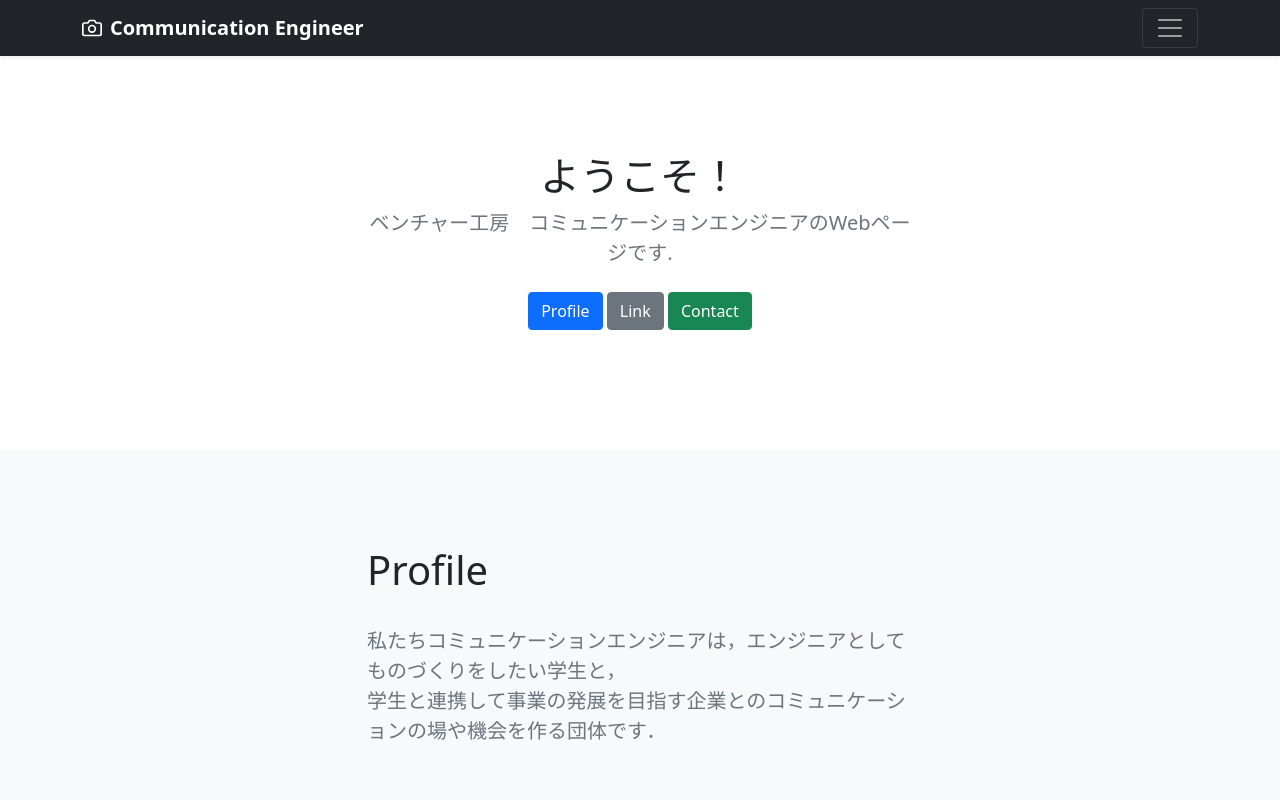
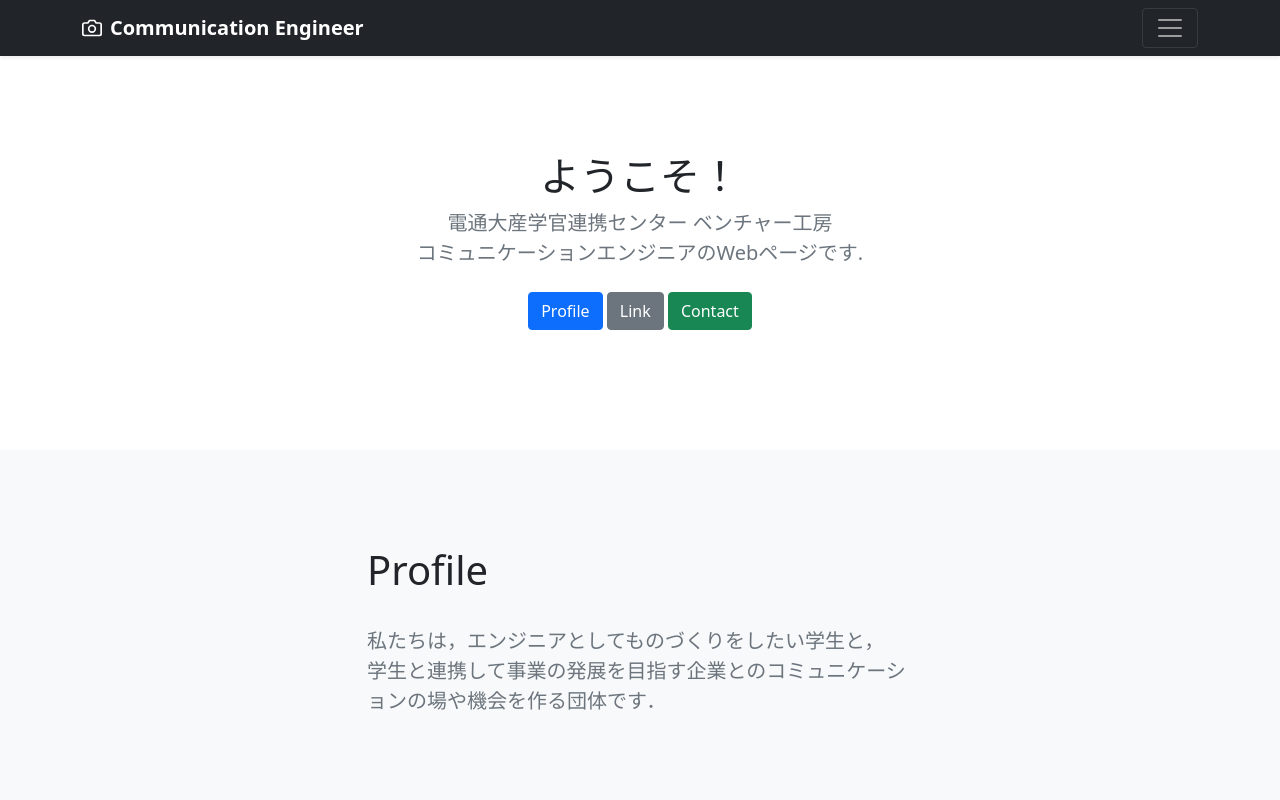
Before and after one commit to communicationengineer/communicationengineer.github.io, a plain HTML site: page index.html in a window 1280 px wide. Shown: the top 800 px of the page. Drawn offline with Linux system fonts and the light colour scheme.

Commit message:
Update index.html

```diff
--- a/index.html
+++ b/index.html
@@ -70,7 +70,8 @@
     <div class="row py-lg-5">
       <div class="col-lg-6 col-md-8 mx-auto">
         <h1 class="fw-light">ようこそ！</h1>
-        <p class="lead text-muted">ベンチャー工房　コミュニケーションエンジニアのWebページです.</p>
+        <p class="lead text-muted">電通大産学官連携センター ベンチャー工房<br>
+        コミュニケーションエンジニアのWebページです.</p>
         <p>
           <a href="#profile" class="btn btn-primary my-2">Profile</a>
           <a href="#link" class="btn btn-secondary my-2">Link</a>
@@ -87,7 +88,7 @@
     <div class="row py-lg-5">
       <div class="col-lg-6 col-md-8 mx-auto">
        <h1 class="fw-light">Profile</h1>
-　　　　<p class="lead text-muted">私たちコミュニケーションエンジニアは，エンジニアとしてものづくりをしたい学生と，<br>
+　　　　<p class="lead text-muted">私たちは，エンジニアとしてものづくりをしたい学生と，<br>
         学生と連携して事業の発展を目指す企業とのコミュニケーションの場や機会を作る団体です．</p>
       </div>
     </div>
```
